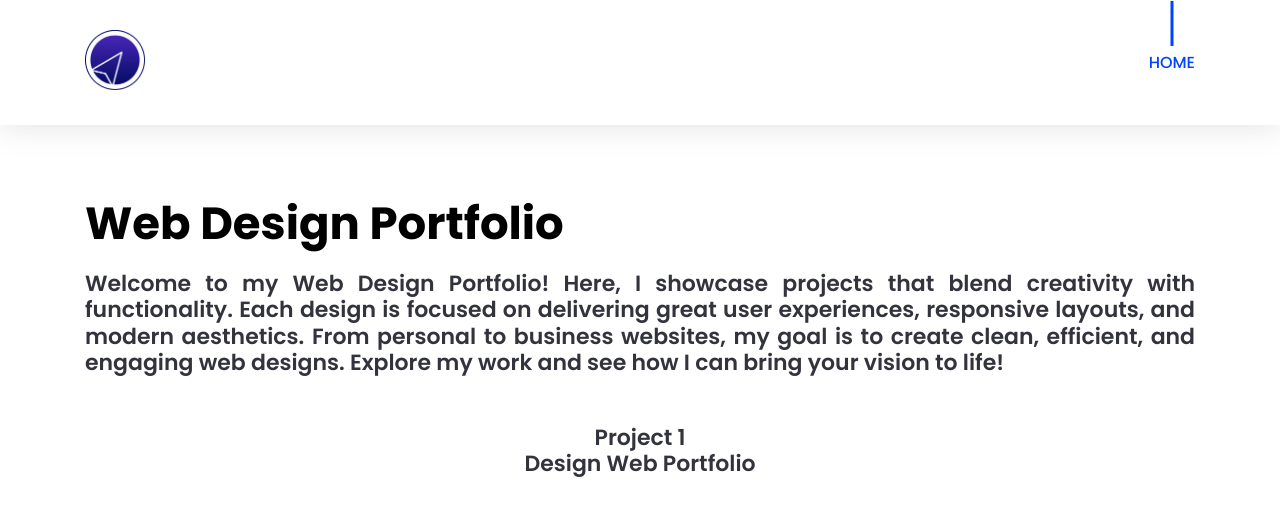
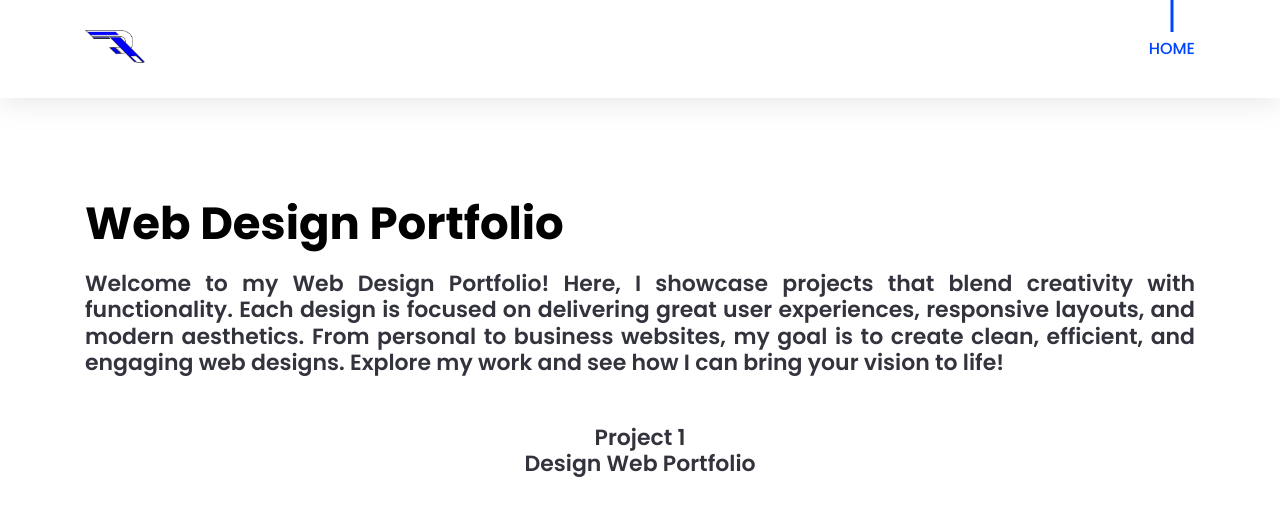
Before and after one commit to RiyanArdians/littlechange.github.io, a plain HTML site: page pageptss.html in a window 1280 px wide. Shown: the top 505 px of the page. Drawn offline with Linux system fonts and the light colour scheme; files whose address does not match are found by name.

Commit message:
change logo nav

```diff
--- a/pageptss.html
+++ b/pageptss.html
@@ -65,7 +65,7 @@
                     <div class="col-lg-12">
                         <nav class="navbar navbar-expand-lg">
                             <a class="navbar-brand" href="index.html">
-                                <img src="assets/images/portfolio/socmed/icon/webdsf.png" alt="Logo" width="60px">
+                                <img src="assets/images/logo master22.png" alt="Logo" width="60px">
                             </a> <!-- Logo -->
 
                             <button class="navbar-toggler" type="button" data-toggle="collapse" data-target="#navbarSupportedContent" aria-controls="navbarSupportedContent" aria-expanded="false" aria-label="Toggle navigation">
```
